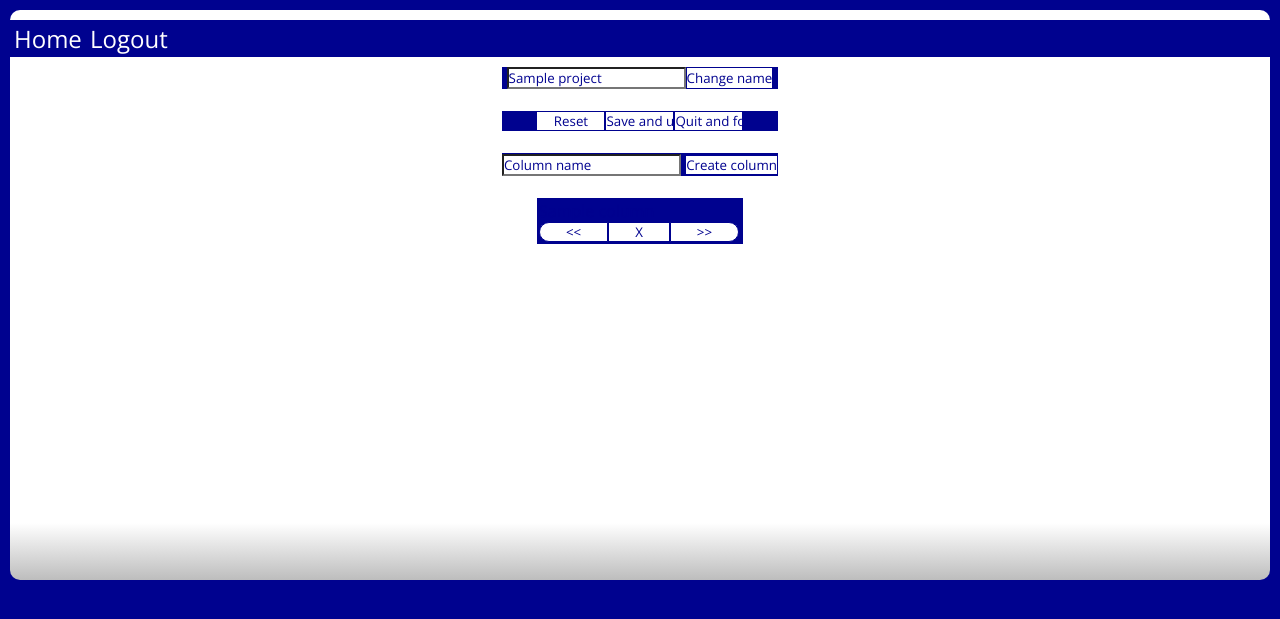
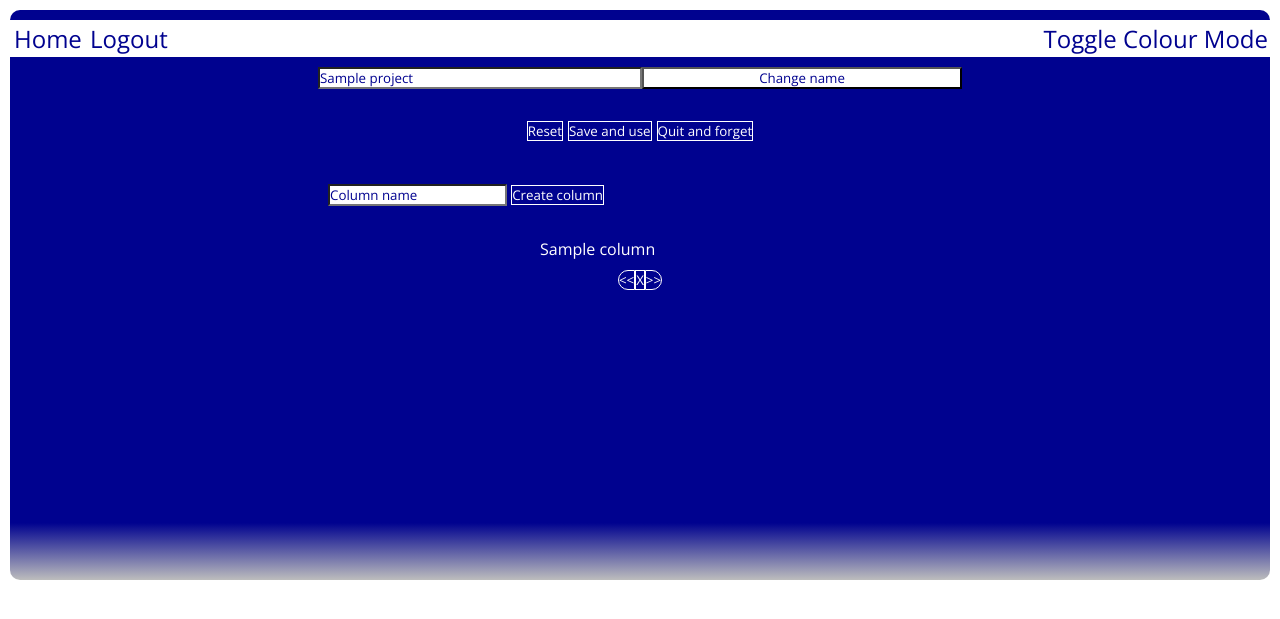
Before and after one commit to devjolt/kanban, a Django app: template templates/kanban_app/project_create.html in a window 1280 px wide. Shown: the top 619 px of the page. Run offline with Django 3.2, Linux system fonts and the light colour scheme; the template is opened without the code that fills it: most values are stand-ins (such as "Sample title", 1, 10 or a date in 2020); some libraries are stand-ins or nearby versions.

```diff
--- a/models.py
+++ b/models.py
@@ -11,6 +11,8 @@ class Item(models.Model):
     name            = models.CharField(max_length = 50, default = 'name me!')
     priority        = models.PositiveIntegerField(default = 3)
     date_added      = models.DateTimeField(default=datetime.now)
+    blocked         = models.BooleanField(default=False)
+    comment         = models.TextField(default='Details...')
 
     current_column  = models.PositiveIntegerField(default = 1)
     target_date     = models.DateTimeField(blank = True, null = True)
--- a/templates/kanban_app/base.html
+++ b/templates/kanban_app/base.html
@@ -13,23 +13,32 @@
 
         <style>
             :root{
+
+
+            }
+
+            body{
+                --first:rgb(0, 2, 143);
+                --second:white;
+            }
+
+            body.blue-on-white{
                 --first:white;
                 --second:rgb(0, 2, 143);
             }
+
 
             *{
                 margin:0;
                 padding:0;
                 font-family: 'Open Sans', sans-serif;
                 background:var(--second);
+                color:var(--second);
             }
-
-            .form-container h1,form,span,li,input,label,button,p,a{
-                background: var(--first);
-                color: var(--second);
+            main{
+                background:var(--second)
             }
-
-            main{
+            .main-container{
                 background-image: linear-gradient( var(--first) 90%, rgb(189, 189, 189));
                 min-height: 70vh;
                 color:var(--second);
@@ -39,8 +48,6 @@
             }
             a{
                 text-decoration: none;
-                color:var(--second);
-                width: 100vw;
             }
             nav{
                 background: var(--second);
@@ -52,42 +59,69 @@
                 color:var(--first);
                 font-size:x-large;
                 max-width:content;
+                width: 100vw;
                 transition:0.5s;
                 padding:2px;
                 margin:0px;
-            }
-            .nav-item a{
-                width: 100vw;
             }
             .nav-item:hover{
                 background: var(--first);
                 color:var(--second);
                 transition:0.5s;
             }
-            .container a{
-                text-decoration: none;
-                color:var(--second);
+            .btn-toggle{
+                float: right;
+                text-align: right;
+                max-width: fit-content;
+                padding:0;
+                margin:0;
+                border-radius: 10px;
             }
-
+            .btn-toggle:hover{
+                cursor: pointer;
+            }
             .form-container{
+                background: var(--first);
+                padding:10px;
+                justify-items: center;
+            }
+            form *{
+                background: var(--second);
+                color: var(--first);
+            }
+            form label,li,p,p a,.helptext, .project-name-container{
                 background: var(--first);
                 color: var(--second);
             }
+            .project-name-container{
+                display:grid;
+                grid-template-columns: auto auto;
+            }
+            .project-name{
+                justify-self: right;
+                width:25vw;
+            }
+            .project-name-submit{
+                justify-self: left;
+                width:25vw;
+            }
+            .reset-save-quit-container{
+                display:grid;
+                grid-template-columns: auto auto auto;
+                column-gap: 5px;
+                justify-content: center;
+            }
+            .area-list-projects{
+                display:flex;
+                background-color: var(--first);
+                padding:4px;
+            }
 
-
-
-
-
-            .area-list-projects{
-            }
             .area-list-project{
+                border-right: solid var(--second) 1px;
                 font-size: large;
                 font-weight: 300;
-                margin:5px;
                 padding:2px;
-                background:var(--second);
-                border-radius: 10px;
-                color:var(--first);
             }
 
             .project-list{
@@ -98,58 +132,47 @@
                 text-decoration: none;
                 color:var(--second);
             }
-            .form-container{
-                padding:10px;
-                justify-items: center;
-            }
-            .project-name-container{
-                display:grid;
-                grid-template-columns: auto auto;
-            }
-            .left{
-                justify-self: left;
-            }
-            .right{
-                justify-self: right;
-            }
-            .reset-save-quit-container{
-                display:grid;
-                grid-template-columns: 25% 25% 25%;
-                justify-content: center;
-            }
 
 
             .create-column-container{
                 justify-items: center;
+
             }
             .columns-grid {
                 display:inline-flex;
+                background: var(--first);;
             }
 
             .column {
+                background: var(--first);
                 width: 200px;
-                padding:2px;
                 justify-content: center;
-                border-right:solid;
-                border-color: var(--second);
-                border-width: 2px;
-            }
-            .create-column-form{
 
             }
-            .left-right-delete-button-array{
+            .column h2{
+                padding:2px;
+                border-right:solid var(--second) 1px;
+                background: var(--first);
+                color:var(--second);
+            }
+
+            .left-right-delete-button-array *{
+                background:var(--first);
             }
             .items-grid {
                 display:grid;
                 grid-template-columns: auto;
+                background: var(--first);
             }
 
             .item {
+                background: var(--first);
 
             }
             .item-button-grid{
                 display:grid;
                 grid-template-columns: auto auto auto;
+                background: var(--first);
             }
 
             .item-button{
@@ -177,11 +200,12 @@
                 cursor:pointer;
             }
 
-            .priority{
+            .priority a,p,h1,a h3,form{
+                background-color:var(--first);
+                color: var(--second);
                 transition:1s;
+
             }
-
-
             .priority:hover{
                 border:none;
                 transition:0.5s;
@@ -214,12 +238,25 @@
 
         </style>
     </head>
-    <body>
+    <body class="white-on-blue || light-theme">
         <main>
-            {% block content %}
+            <div class='main-container'>
+                {% block content %}
 
 
-            {% endblock %}
+                {% endblock %}
+            </div>
         </main>
     </body>
 </html>
+<script>
+// Select the button
+const btn = document.querySelector('.btn-toggle');
+
+// Listen for a click on the button
+btn.addEventListener('click', function() {
+  // Then toggle (add/remove) the .dark-theme class to the body
+  document.body.classList.toggle('blue-on-white');
+})
+
+</script>
--- a/templates/kanban_app/landing.html
+++ b/templates/kanban_app/landing.html
@@ -4,6 +4,7 @@
 <nav>
     <a class='nav-item' href='login/'>Login</a>
     <a class='nav-item' href='register/'>Register</a>
+    <a class="nav-item btn-toggle">Toggle Colour Mode</a>
 </nav>
 
 
--- a/templates/kanban_app/project_create.html
+++ b/templates/kanban_app/project_create.html
@@ -5,23 +5,24 @@
 <nav>
     <a class='nav-item' href='/kanban_app/home'>Home</a>
     <a class='nav-item' href='/kanban_app/logout'>Logout</a>
+    <a class="nav-item btn-toggle">Toggle Colour Mode</a>
 </nav>
 
 <div class='form-container'>
     <form method="post">
         {% csrf_token %}
         <div class='project-name-container'>
-            <input class='right' type="text" name='project_name' value='{{project.name}}'>
-            <input class='left item-button'  type="submit" name='submit' value="Change name">
+            <input class='project-name' type="text" name='project_name' value='{{project.name}}'>
+            <input class='project-name-submit' type="submit" name='submit' value="Change name">
         </div>
         <br>
-        <div class='reset-save-quit-container'>
+        <div class='form-container reset-save-quit-container'>
             <input class='item-button' type="submit" name='submit' value="Reset">
             <input class='item-button' type="submit" name='submit' value="Save and use">
             <input class='item-button' type="submit" name='submit' value="Quit and forget">
         </div>
         <br>
-        <div class='create-column-container'>
+        <div class='form-container create-column-container'>
             <input type="text" name='column_name' value='Column name'>
             <input class='item-button' type="submit" name='submit' value="Create column">
         </div>
@@ -33,7 +34,7 @@
             {{column.name}}
             <div class='left-right-delete-button-array'>
 
-            <form class='create-column-form' method="post">
+            <form class='form-container create-column-form' method="post">
                 {% csrf_token %}
                 <div class='item-button-grid'>
                     <input type="hidden" name='column_id' value = '{{column.id}}'>
```
Also changed, not shown: templates/kanban_app/area_list.html (+9 -4 lines), templates/kanban_app/area_view.html (+11 -7 lines), templates/kanban_app/project.html (+8 -4 lines), templates/kanban_app/project_delete.html (+4 -3 lines), views.py (+33 -7 lines), migrations/0002_auto_20211027_0843.py (added).
